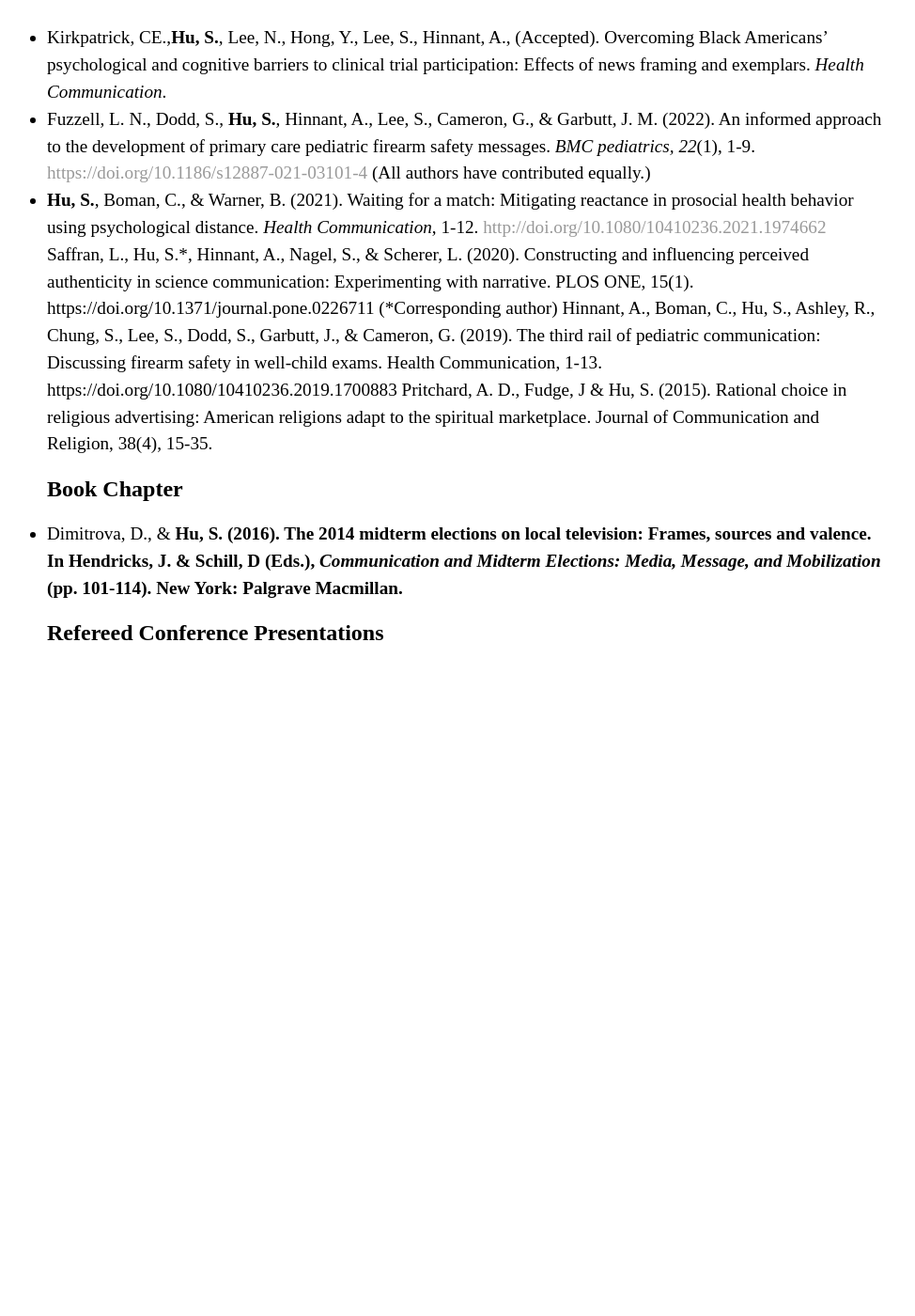
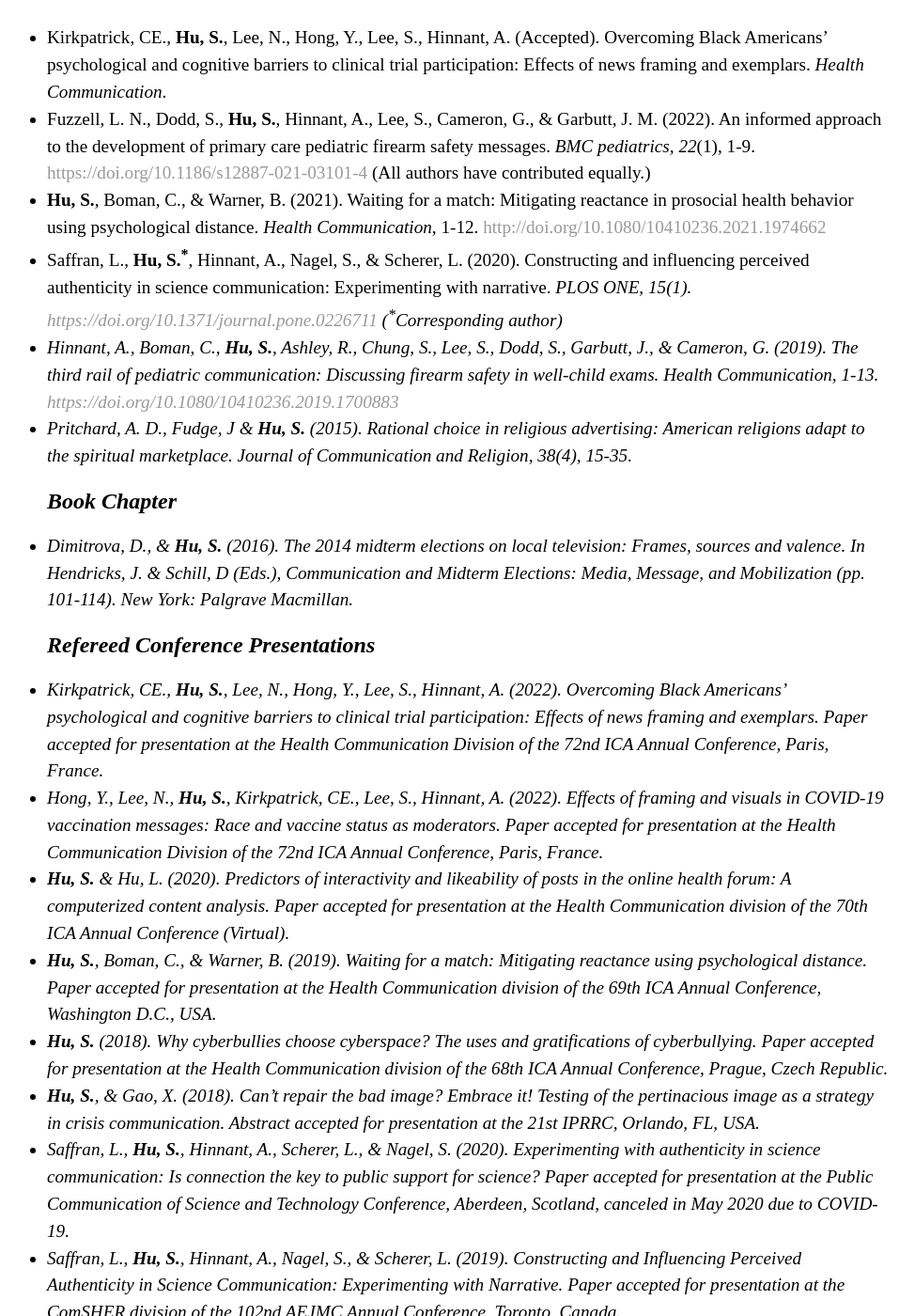
Before and after one commit to sisihuphd/sisihuphd.github.io, a Jekyll site: the page built from research/index.html, in a window 1280 px wide and 1400 px high, scrolled down 555 px. Shown: the whole window at 94% size, without its empty margins (142-1116 px from the left). Built offline with Jekyll 4.4.1, drawn with Linux system fonts in a browser that asks for light colours; before the commit the page ends 1302 px from its top, so only the background shows below that; some of the changed text lies outside the part shown.

Commit message:
Update index.html

```diff
--- a/research/index.html
+++ b/research/index.html
@@ -14,24 +14,34 @@ title: My Research
 
 	    <h2>Refereed Journal Articles</h2>
 		<ul>
-			<li>Kirkpatrick, CE.,<b>Hu, S.</b>, Lee, N., Hong, Y., Lee, S., Hinnant, A., (Accepted). Overcoming Black Americans’ psychological and cognitive barriers to clinical trial participation: Effects of news framing and exemplars. <em>Health Communication</em>. </li>
-      <li>Fuzzell, L. N., Dodd, S., <b>Hu, S.</b>, Hinnant, A., Lee, S., Cameron, G., & Garbutt, J. M. (2022). An informed approach to the development of primary care pediatric firearm safety messages. <em>BMC pediatrics, 22</em>(1), 1-9. <a href="https://doi.org/10.1186/s12887-021-03101-4">https://doi.org/10.1186/s12887-021-03101-4</a> (All authors have contributed equally.)</li>
+			<li>Kirkpatrick, CE., <b>Hu, S.</b>, Lee, N., Hong, Y., Lee, S., Hinnant, A. (Accepted). Overcoming Black Americans’ psychological and cognitive barriers to clinical trial participation: Effects of news framing and exemplars. <em>Health Communication</em>. </li>
+                        <li>Fuzzell, L. N., Dodd, S., <b>Hu, S.</b>, Hinnant, A., Lee, S., Cameron, G., & Garbutt, J. M. (2022). An informed approach to the development of primary care pediatric firearm safety messages. <em>BMC pediatrics, 22</em>(1), 1-9. <a href="https://doi.org/10.1186/s12887-021-03101-4">https://doi.org/10.1186/s12887-021-03101-4</a> (All authors have contributed equally.)</li>
 			<li><b>Hu, S.</b>, Boman, C., & Warner, B. (2021). Waiting for a match: Mitigating reactance in prosocial health behavior using psychological distance. <em>Health Communication</em>, 1-12. <a href="http://doi.org/10.1080/10410236.2021.1974662">http://doi.org/10.1080/10410236.2021.1974662</a></li>
-
-Saffran, L., Hu, S.*, Hinnant, A., Nagel, S., & Scherer, L. (2020). Constructing and influencing perceived authenticity in science communication: Experimenting with narrative. PLOS ONE, 15(1). https://doi.org/10.1371/journal.pone.0226711 (*Corresponding author)
-
-Hinnant, A., Boman, C., Hu, S., Ashley, R., Chung, S., Lee, S., Dodd, S., Garbutt, J., & Cameron, G. (2019). The third rail of pediatric communication: Discussing firearm safety in well-child exams. Health Communication, 1-13. https://doi.org/10.1080/10410236.2019.1700883
-
-Pritchard, A. D., Fudge, J & Hu, S. (2015). Rational choice in religious advertising: American religions adapt to the spiritual marketplace. Journal of Communication and Religion, 38(4), 15-35.
-
-		</ul>
-		<h2>Book Chapter</h2>
-		<ul>
-			<li>Dimitrova, D., & <b>Hu, S.<b> (2016). The 2014 midterm elections on local television: Frames, sources and valence. In Hendricks, J. & Schill, D (Eds.), <em>Communication and Midterm Elections: Media, Message, and Mobilization</em> (pp. 101-114). New York: Palgrave Macmillan. </li>
+			<li>Saffran, L., <b>Hu, S.<sup>*</sup></b>, Hinnant, A., Nagel, S., & Scherer, L. (2020). Constructing and influencing perceived authenticity in science communication: Experimenting with narrative. <em>PLOS ONE, 15<em>(1). <a href="https://doi.org/10.1371/journal.pone.0226711">https://doi.org/10.1371/journal.pone.0226711</a> (<sup>*</sup>Corresponding author)</li>
+			<li>Hinnant, A., Boman, C., <b>Hu, S.</b>, Ashley, R., Chung, S., Lee, S., Dodd, S., Garbutt, J., & Cameron, G. (2019). The third rail of pediatric communication: Discussing firearm safety in well-child exams. <em>Health Communication</em>, 1-13. <a href="https://doi.org/10.1080/10410236.2019.1700883">https://doi.org/10.1080/10410236.2019.1700883</a></li>
+			<li>Pritchard, A. D., Fudge, J & <b>Hu, S.</b> (2015). Rational choice in religious advertising: American religions adapt to the spiritual marketplace. <em>Journal of Communication and Religion, 38</em>(4), 15-35.</li>
 		</ul>
 
-		<h2>Refereed Conference Presentations</h2>
+	    <h2>Book Chapter</h2>
 		<ul>
+			<li>Dimitrova, D., & <b>Hu, S.</b> (2016). The 2014 midterm elections on local television: Frames, sources and valence. In Hendricks, J. & Schill, D (Eds.), <em>Communication and Midterm Elections: Media, Message, and Mobilization</em> (pp. 101-114). New York: Palgrave Macmillan. </li>
+		</ul>
+
+	    <h2>Refereed Conference Presentations</h2>
+		<ul>
+			<li>Kirkpatrick, CE., <b>Hu, S.</b>, Lee, N., Hong, Y., Lee, S., Hinnant, A. (2022). <em>Overcoming Black Americans’ psychological and cognitive barriers to clinical trial participation: Effects of news framing and exemplars.</em> Paper accepted for presentation at the Health Communication Division of the 72nd ICA Annual Conference, Paris, France.</li>
+			<li>Hong, Y., Lee, N., <b>Hu, S.</b>, Kirkpatrick, CE., Lee, S., Hinnant, A. (2022). <em>Effects of framing and visuals in COVID-19 vaccination messages: Race and vaccine status as moderators.</em> Paper accepted for presentation at the Health Communication Division of the 72nd ICA Annual Conference, Paris, France.</li>
+			<li><b>Hu, S.</b> & Hu, L. (2020). <em>Predictors of interactivity and likeability of posts in the online health forum: A computerized content analysis.</em> Paper accepted for presentation at the Health Communication division of the 70th ICA Annual Conference (Virtual).</li>
+			<li><b>Hu, S.</b>, Boman, C., & Warner, B. (2019). <em>Waiting for a match: Mitigating reactance using psychological distance.</em> Paper accepted for presentation at the Health Communication division of the 69th ICA Annual Conference, Washington D.C., USA.</li>
+                        <li><b>Hu, S.</b> (2018). <em>Why cyberbullies choose cyberspace? The uses and gratifications of cyberbullying.</em> Paper accepted for presentation at the Health Communication division of the 68th ICA Annual Conference, Prague, Czech Republic.</li>
+			<li><b>Hu, S.</b>, & Gao, X. (2018). <em>Can’t repair the bad image? Embrace it! Testing of the pertinacious image as a strategy in crisis communication.</em> Abstract accepted for presentation at the 21st IPRRC, Orlando, FL, USA.</li>
+			<li>Saffran, L., <b>Hu, S.</b>, Hinnant, A., Scherer, L., & Nagel, S. (2020). <em>Experimenting with authenticity in science communication: Is connection the key to public support for science?</em> Paper accepted for presentation at the Public Communication of Science and Technology Conference, Aberdeen, Scotland, canceled in May 2020 due to COVID-19.</li>
+			<li>Saffran, L., <b>Hu, S.</b>, Hinnant, A., Nagel, S., & Scherer, L. (2019). <em>Constructing and Influencing Perceived Authenticity in Science Communication: Experimenting with Narrative.</em> Paper accepted for presentation at the ComSHER division of the 102nd AEJMC Annual Conference, Toronto, Canada.</li>
+			<li>Dockter, C., <b>Hu, S.</b>, & Lee, S. (2019). <em>Examination of comparative advertising and realistic framing in e-cigarette television advertisements.</em> Paper accepted for presentation at the Health Communication Division of the 69th ICA Annual Conference, Washington DC, USA.</li>
+			<li>Hinnant, A., Boman, C., <b>Hu, S.</b>, Ashley, R., Chung, S., Lee, S., Dodd, S., Garbutt, J., & Cameron, G. (2018). <em>The third rail of pediatric communication: Discussing firearm safety in well-child exams.</em> Abstract accepted for presentation at the Health Communication Division of 68th ICA Annual Conference, Prague, Czech Republic.</li>
+			<li>Pritchard, A.D., & <b>Hu, S.</b> (2016). <em>Content with uncertainty: Uses and gratifications theory and the non-use of religious media by religious “not sures.”</em> Paper accepted for presentation at the 78th Association for the Sociology of Religion Annual Conference, Seattle, WA.</li>
+			<li>Pritchard, A.D., & <b>Hu, S.</b> (2016). <em>Just a phone call (or Facebook post) away: Parents’ influence at a distance on emerging adults’ religious connections.</em> Paper accepted for presentation at the Religion and Media Interest Group of the 99th AEJMC Annual Conference, Minneapolis, MN.</li>
+                        <li>Dimitrova, D., & <b>Hu, S.</b> (2015). <em>The 2014 midterm elections on local television: Frames, sources and valence.<em> Paper accepted for presentation at the Political Communication interest group of the 98th AEJMC Annual Conference, San Francisco, CA, USA.</li>
 		</ul>
 
   	</div><!-- /.blurb -->
```
